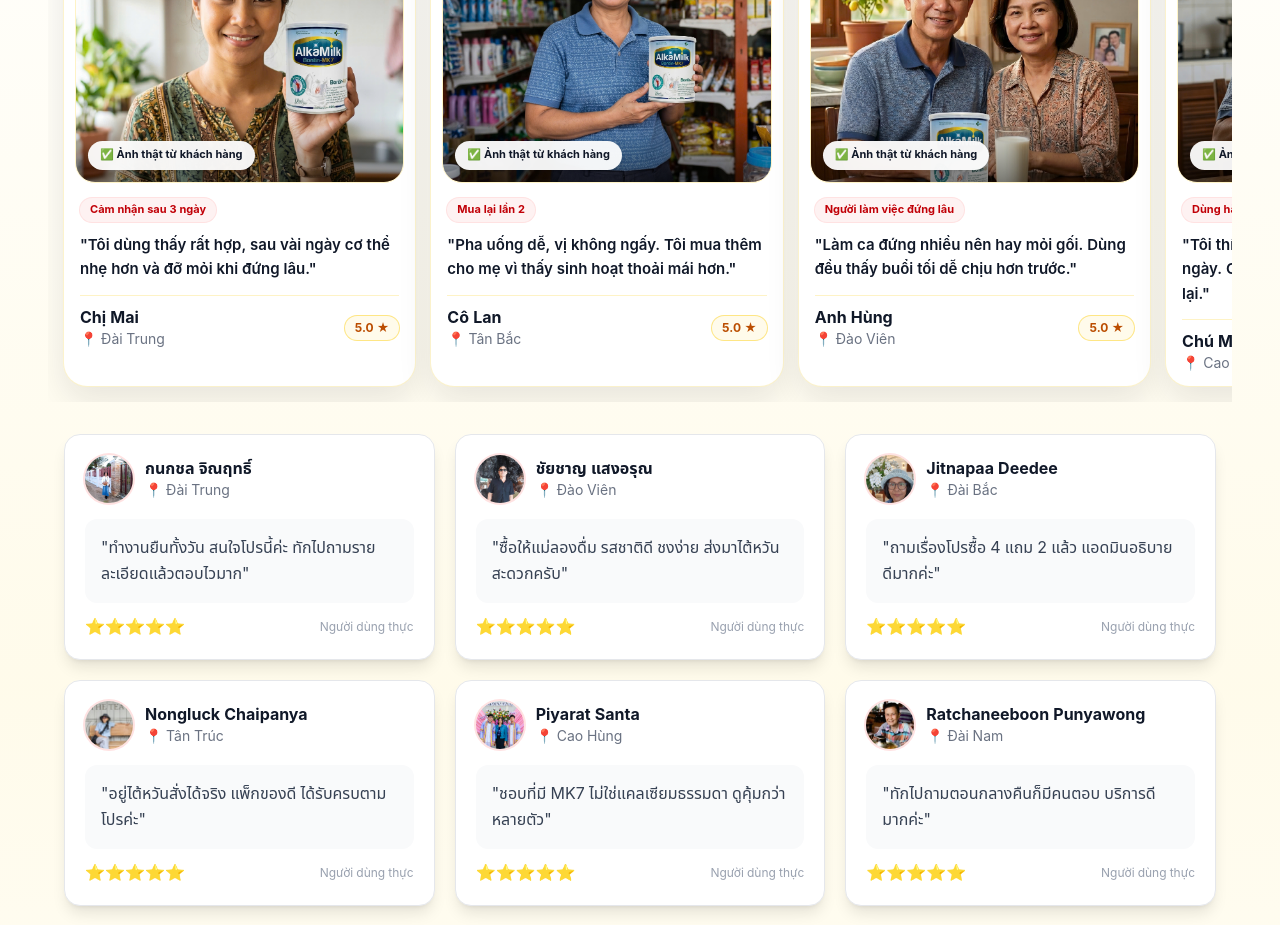
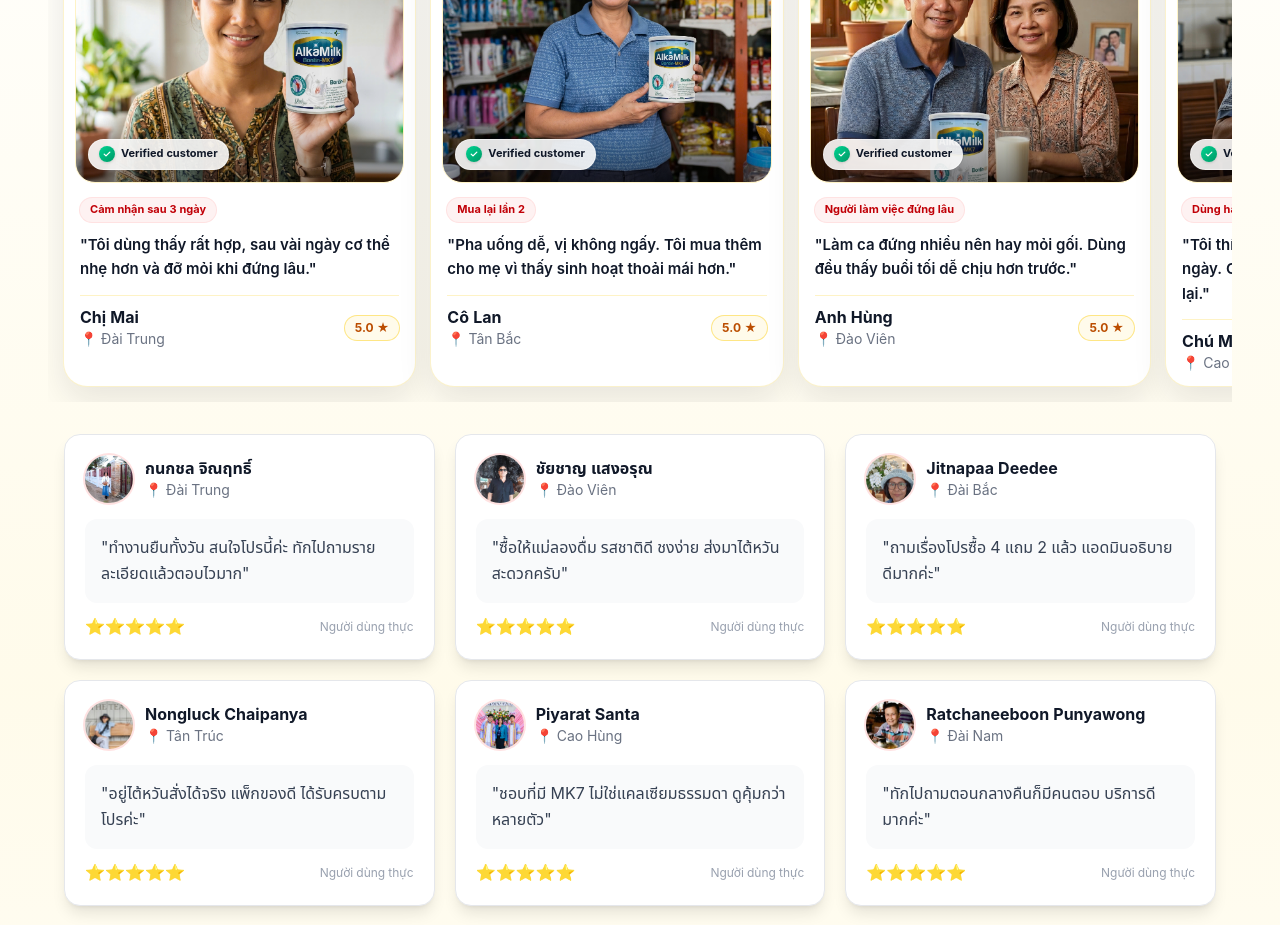
Before and after one commit to cimerkong-jpg/alkamilk, a React (Vite) app: page / in a window 1280 px wide. Shown: the part 4480-5405 px from the top of the page. Built offline with nearby package versions, Linux system fonts and the light colour scheme.

Commit message:
Polish verified review badge

```diff
--- a/src/components/ReviewSection.tsx
+++ b/src/components/ReviewSection.tsx
@@ -92,8 +92,24 @@ const ReviewSection = () => {
                       loading={index < 2 ? 'eager' : 'lazy'}
                     />
                     <div className="absolute inset-x-0 bottom-0 h-16 bg-gradient-to-t from-black/45 to-transparent" />
-                    <div className="absolute bottom-3 left-3 rounded-full bg-white/94 px-3 py-1.5 text-[11px] font-bold text-gray-900 shadow-md backdrop-blur-md">
-                      ✅ Ảnh thật từ khách hàng
+                    <div className="absolute bottom-3 left-3 inline-flex items-center gap-1.5 rounded-full border border-white/45 bg-white/88 px-2.5 py-1.5 text-[11px] font-bold text-gray-900 shadow-[0_10px_24px_rgba(15,23,42,0.18)] backdrop-blur-xl">
+                      <span className="grid h-4 w-4 place-items-center rounded-full bg-gradient-to-br from-emerald-400 to-emerald-600 text-white shadow-sm">
+                        <svg
+                          viewBox="0 0 16 16"
+                          className="h-2.5 w-2.5"
+                          fill="none"
+                          aria-hidden="true"
+                        >
+                          <path
+                            d="M3.5 8.2 6.4 11 12.5 5"
+                            stroke="currentColor"
+                            strokeWidth="2.1"
+                            strokeLinecap="round"
+                            strokeLinejoin="round"
+                          />
+                        </svg>
+                      </span>
+                      Verified customer
                     </div>
                   </div>
 
```
